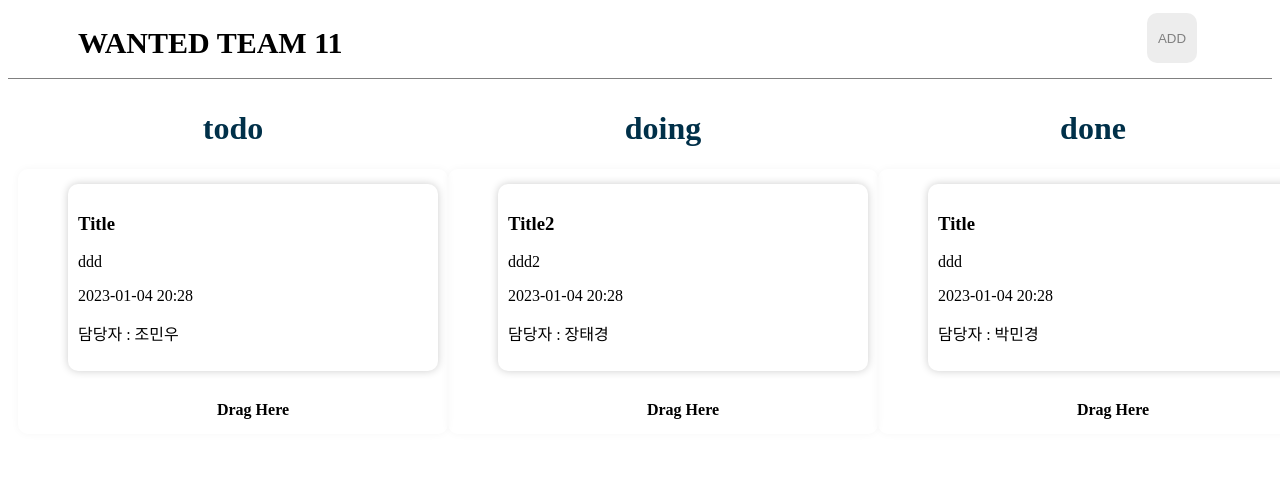
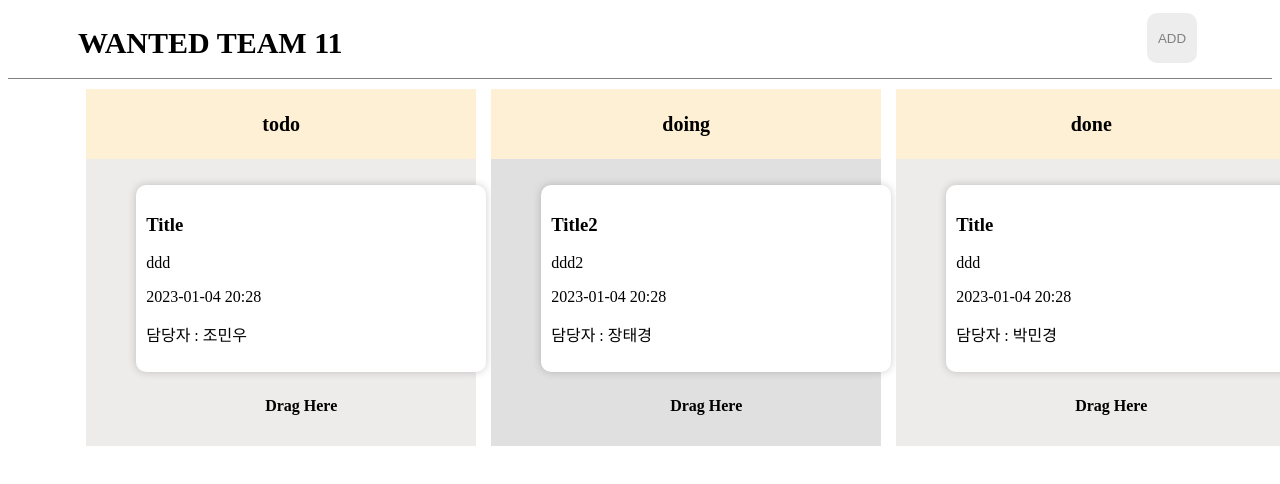
Before and after one commit to pre-onboading-eleven/pre-onboarding-8th-2-11, a React (Vite) app: page / in a window 1280 px wide. Shown: the top 484 px of the page. Built offline with nearby package versions, Linux system fonts and the light colour scheme.

Commit message:
design : main 수정 중

```diff
--- a/src/components/Book.tsx
+++ b/src/components/Book.tsx
@@ -19,34 +19,16 @@ const Book = ({ item }: IIssue) => {
 
 export default Book;
 
-const CardTitle = styled.div`
-  height: 50px;
-  font-size: 20px;
-  font-weight: bold;
-  color: #3b3b3b;
-  display: flex;
-  justify-content: center;
-  align-items: center;
-`;
-
 const CardItem = styled.div`
   padding: 10px;
-  display: flex;
-  flex-direction: column;
-  justify-content: center;
-  align-items: center;
 `;
 
 const ItemWrapper = styled.div`
-  box-sizing: border-box;
   width: 100%;
   height: fit-content;
   background-color: white;
   box-shadow: 0 0 8px 0 rgba(0, 0, 0, 0.2);
   border-radius: 10px;
-  margin: 5px;
   padding: 10px;
-  justify-content: space-between;
-  align-items: center;
   cursor: pointer;
 `;
--- a/src/components/Dnd.tsx
+++ b/src/components/Dnd.tsx
@@ -71,8 +71,8 @@ const Dnd = <T extends object>({ data, render, onDrop }: Props<T>) => {
   return (
     <>
       {Object.entries(state).map(([key, value]) => (
-        <div key={key}>
-          <Title>{key}</Title>
+        <DndWrapper key={key}>
+          <Title key={key}>{key}</Title>
           <ul className="container">
             {value &&
               value.length > 0 &&
@@ -97,11 +97,45 @@ const Dnd = <T extends object>({ data, render, onDrop }: Props<T>) => {
               Drag Here
             </DndEndItem>
           </ul>
-        </div>
+        </DndWrapper>
       ))}
     </>
   );
 };
+
+const Title = styled.div`
+  height: 70px;
+  font-size: 20px;
+  font-weight: bold;
+
+  :nth-child(1) {
+    background-color: #fdf0d5;
+    color: black;
+  }
+  :nth-child(2) {
+    background-color: #c1121f;
+    color: white;
+  }
+  :nth-child(3) {
+    background-color: #003049;
+    color: white;
+  }
+
+  display: flex;
+  justify-content: center;
+  align-items: center;
+`;
+
+const DndWrapper = styled.div`
+  width: 100%;
+  margin: 10px 0px 0 15px;
+  &:nth-child(2n-1) {
+    background-color: #eeebeb;
+  }
+  &:nth-child(2n) {
+    background-color: #e0e0e0;
+  }
+`;
 
 const DndEndItem = styled.li`
   width: 100%;
@@ -110,10 +144,4 @@ const DndEndItem = styled.li`
   font-weight: bold;
 `;
 
-const Title = styled.h1`
-  color: #003049;
-  text-align: center;
-  cursor: default;
-`;
-
 export default Dnd;
--- a/src/pages/Main.tsx
+++ b/src/pages/Main.tsx
@@ -43,6 +43,7 @@ const Home = () => {
         </>
       ) : (
         <Wrapper>
+          <CardContainer>
             {IssueData && (
               <Dnd
                 data={IssueData}
@@ -50,6 +51,7 @@ const Home = () => {
                 onDrop={(v) => dndIssueData(v)}
               />
             )}
+          </CardContainer>
         </Wrapper>
       )}
     </>
@@ -59,18 +61,20 @@ const Home = () => {
 export default Home;
 
 const Wrapper = styled.div`
-  width: 1200px;
-  padding: 10px;
   display: flex;
-  justify-content: space-between;
+  justify-content: center;
   .container {
     width: 390px;
-    background-color: ${(props) => props.color};
-    box-shadow: 0 0 8px 0 rgba(0, 0, 0, 0.04);
-    border-radius: 10px;
+    box-sizing: border-box;
   }
   .book {
     list-style: none;
     padding-left: 0;
   }
 `;
+
+const CardContainer = styled.div`
+  width: 90%;
+  display: flex;
+  justify-content: space-around;
+`;
```
Lines whose indentation alone changed are shown as unchanged.
